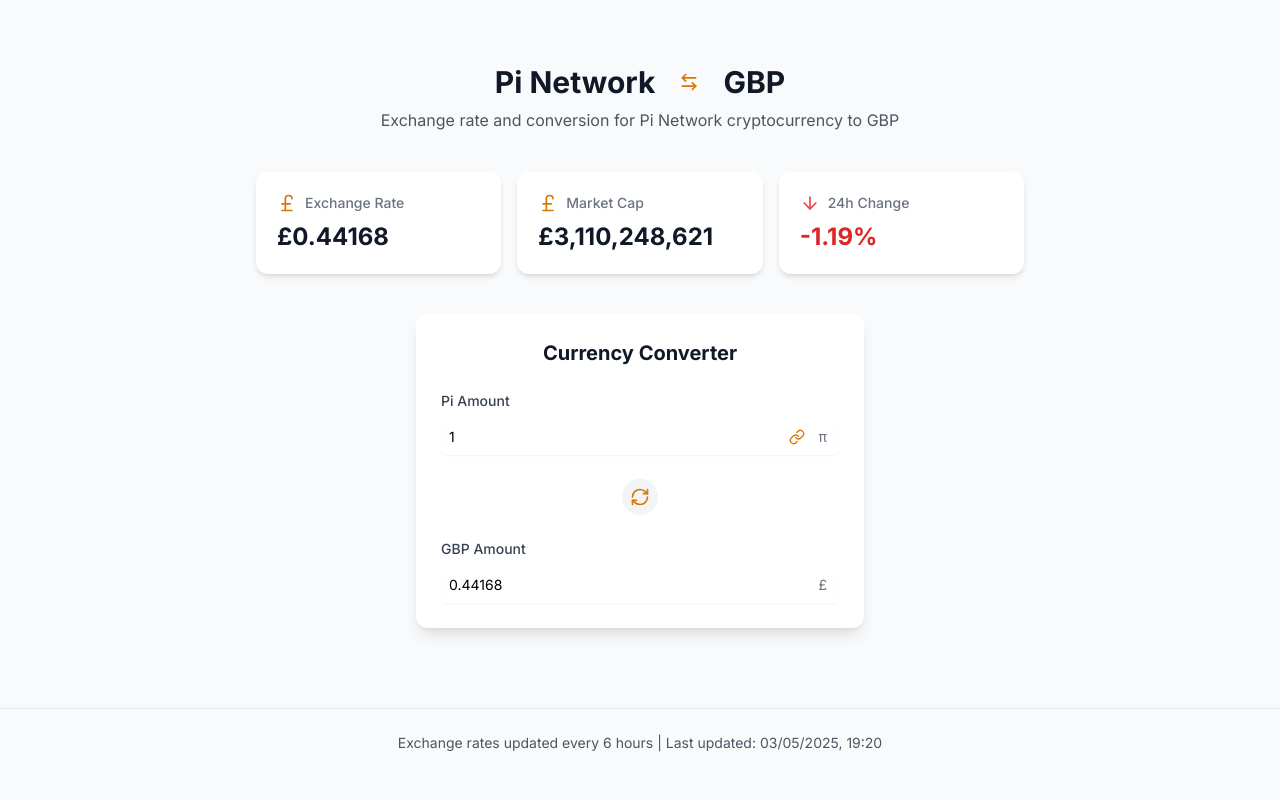
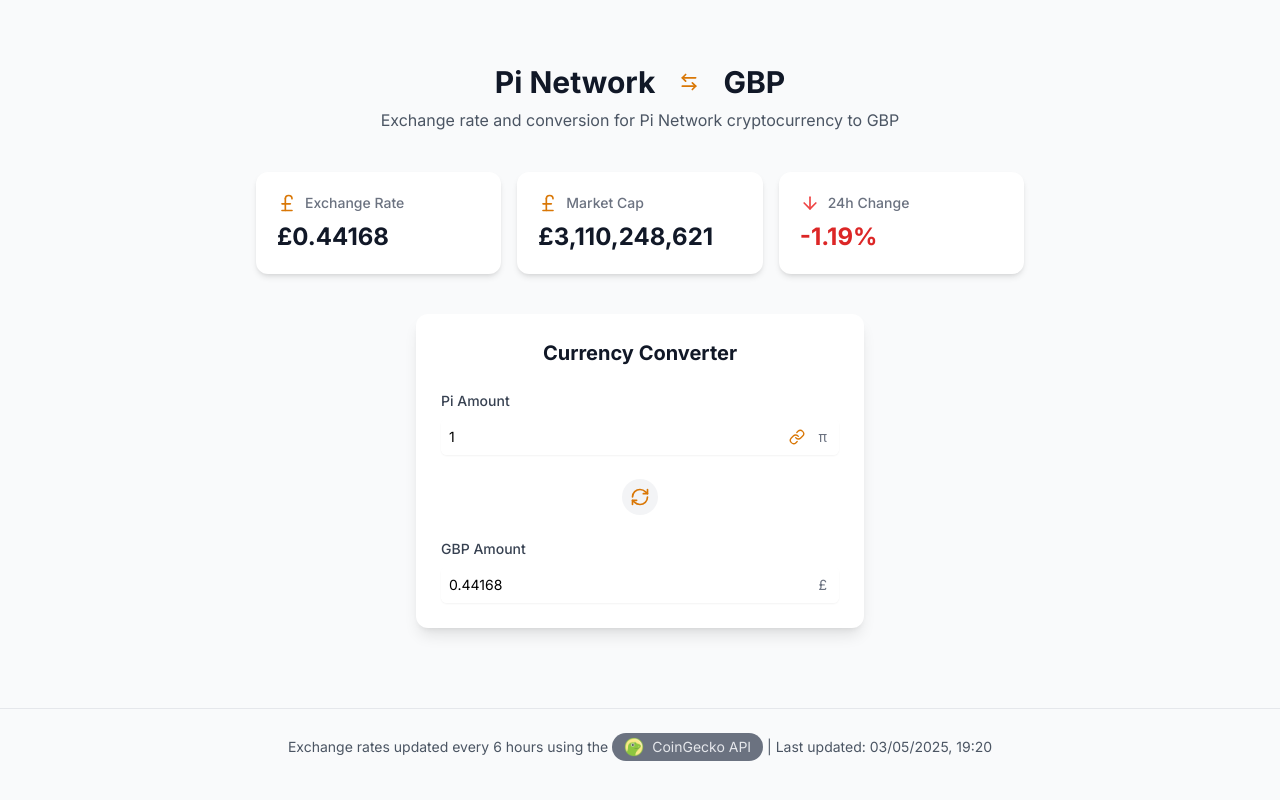
Before and after one commit to trossr32/pi-network-gbp, a React (Vite) app: page / in a window 1280 px wide. Built offline with nearby package versions, Linux system fonts and the light colour scheme.

Commit message:
credit to CoinGecko

```diff
--- a/src/App.tsx
+++ b/src/App.tsx
@@ -5,6 +5,7 @@
 import ExchangeInfo from './components/ExchangeInfo';
 import Converter from './components/Converter';
 import './index.css';
+import coinGeckoLogo from '/images/coingecko-logo.png';
 
 function App() {
   const [config, setConfig] = useState<PiNetworkConfig | null>(null);
@@ -79,10 +80,25 @@
       </main>
 
       <footer className="py-6 mt-12 border-t dark:border-gray-800 text-center text-sm text-gray-600 dark:text-gray-400">
-        <p>Exchange rates updated every 6 hours | Last updated: {new Date().toLocaleString('en-GB', {
-                dateStyle: 'short',
-                timeStyle: 'short',
-              })}</p>
+        <p>
+          <div className="flex flex-wrap items-center justify-center mb-2 text-sm">
+            Exchange rates updated every 6 hours using the&nbsp;
+            <a
+              href="https://www.coingecko.com/en/coins/pi-network"
+              target="_blank"
+              rel="noopener noreferrer"
+              className="flex items-center px-3 py-1 bg-gray-500 hover:bg-gray-700 text-gray-200 hover:text-white rounded-full transition-colors"
+            >
+              <img src={coinGeckoLogo} alt="CoinGecko" className="h-5 w-auto mr-2" />
+              CoinGecko API
+            </a>
+            &nbsp;| Last updated:{' '}
+            {new Date().toLocaleString('en-GB', {
+              dateStyle: 'short',
+              timeStyle: 'short',
+            })}
+          </div>
+        </p>
       </footer>
     </div>
   );
```
Also changed, not shown: public/images/coingecko-logo.png (added).
